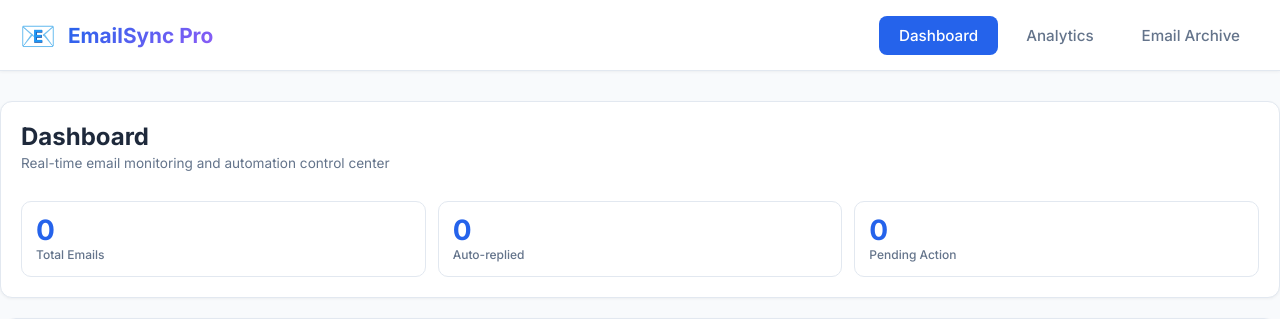
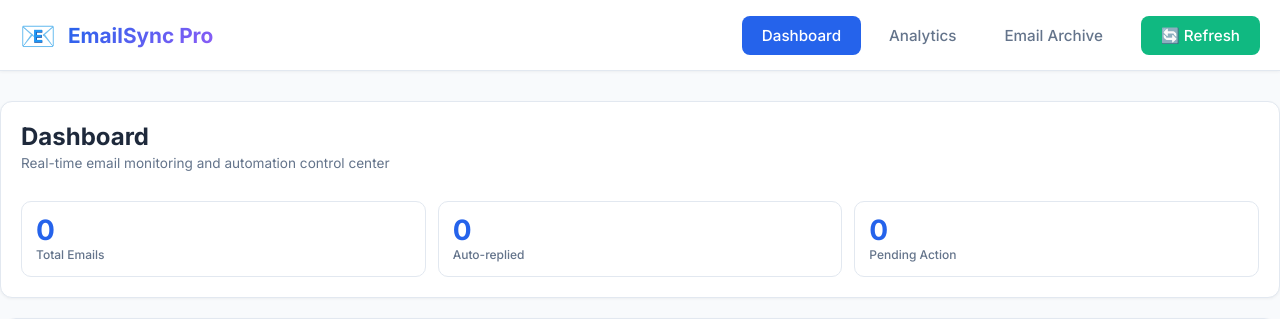
Before and after one commit to SasinduShanaka/Email-Automation-system, a Flask app: template templates/dashboard.html in a window 1280 px wide. Shown: the top 319 px of the page. Run offline with Flask 3, Linux system fonts and the light colour scheme; the template is opened without the code that fills it, so the values that code supplies are empty; parts of the project's set-up code (start-up, migrations or seed data) failed here and were passed over.

Commit message:
Add manual refresh button to dashboard
Replaces automatic page refresh with a 'Refresh' button in the dashboard navigation. Adds corresponding styles for the new button in style.css, allowing users to manually reload email data.

```diff
--- a/static/style.css
+++ b/static/style.css
@@ -89,6 +89,25 @@ body {
 .nav-link.active {
     background: var(--primary);
     color: var(--white);
+}
+
+.btn-refresh {
+    padding: 10px 20px;
+    background: var(--success);
+    color: var(--white);
+    border: none;
+    border-radius: 8px;
+    font-weight: 500;
+    font-size: 0.95rem;
+    cursor: pointer;
+    transition: all 0.3s ease;
+    font-family: 'Inter', sans-serif;
+    margin-left: 10px;
+}
+
+.btn-refresh:hover {
+    background: #059669;
+    transform: translateY(-1px);
 }
 
 .container {
--- a/templates/dashboard.html
+++ b/templates/dashboard.html
@@ -4,7 +4,6 @@
     <title>Email Automation Dashboard</title>
     <meta charset="UTF-8">
     <meta name="viewport" content="width=device-width, initial-scale=1.0">
-    <meta http-equiv="refresh" content="10">
     <link rel="stylesheet" href="/static/style.css">
     <link href="https://fonts.googleapis.com/css2?family=Inter:wght@400;500;600;700&display=swap" rel="stylesheet">
 </head>
@@ -21,6 +20,9 @@
             <a href="{{ url_for('dashboard') }}" class="nav-link active">Dashboard</a>
             <a href="{{ url_for('analytics') }}" class="nav-link">Analytics</a>
             <a href="{{ url_for('past_emails') }}" class="nav-link">Email Archive</a>
+            <button onclick="window.location.reload()" class="btn-refresh" title="Refresh emails">
+                🔄 Refresh
+            </button>
         </div>
     </div>
 </nav>
```
